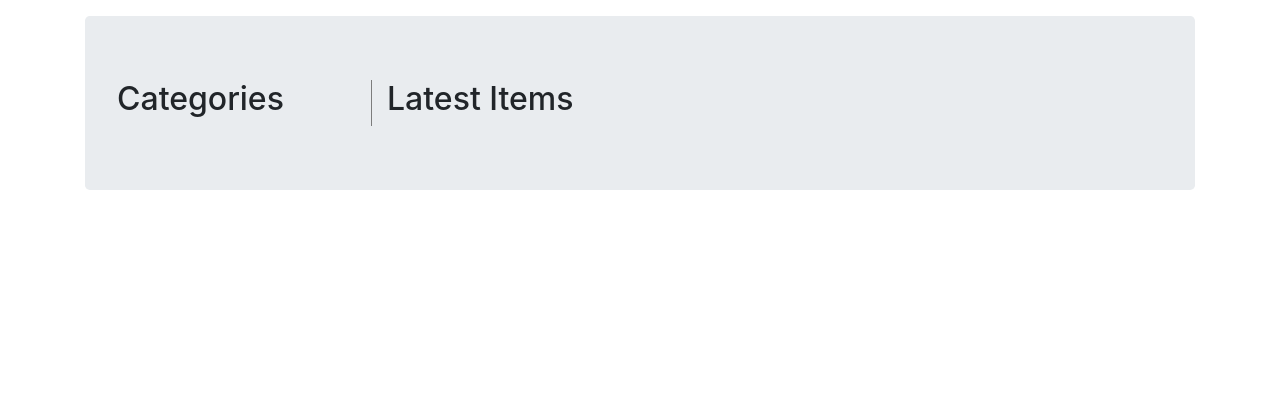
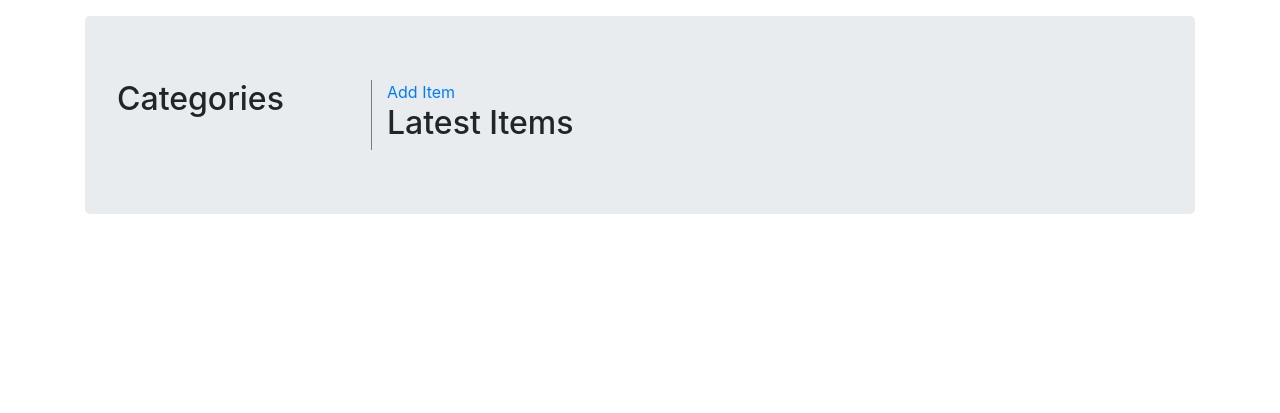
Before and after one commit to mouryou/catalog_app, a Flask app: page / in a window 1280 px wide. Shown: the part 56-469 px from the top of the page. Run offline with Flask 2, Linux system fonts and the light colour scheme; some libraries are stand-ins or nearby versions.

Commit message:
add latest items

```diff
--- a/application.py
+++ b/application.py
@@ -1,5 +1,5 @@
 from flask import Flask, render_template, request, redirect, url_for, jsonify
-from sqlalchemy import create_engine
+from sqlalchemy import create_engine, desc
 from sqlalchemy.orm import sessionmaker
 from database_setup import Base, Category, Item
 
@@ -17,7 +17,9 @@
 @app.route('/catalog/')
 def latestItems():
     categories = session.query(Category).all()
-    return render_template('catalog.html', categories=categories)
+    # Items with greater ids are the items added most lately
+    latest = session.query(Item).order_by(desc(Item.id)).limit(8).all()
+    return render_template('catalog.html', categories=categories, latest=latest)
 
 
 @app.route('/catalog/<string:category_name>/')
--- a/templates/catalog.html
+++ b/templates/catalog.html
@@ -56,7 +56,13 @@
         <div style="border-left:1px solid rgb(124, 124, 124);height:box-sizing"></div>
 
         <div class="col-8">
-            <h2>Latest Items</h2>
+          <a href="{{url_for('addItem')}}">Add Item</a>
+          <h2>Latest Items</h2>
+          {% for l in latest %}
+          <a href="{{url_for('itemInfo', category_name=category_name, item_id=l.id)}}">
+            <h4>{{l.name}}</h4>
+          </a>
+          {% endfor %}
         </div>
       </div>
     </div>
--- a/templates/categoryitem.html
+++ b/templates/categoryitem.html
@@ -56,6 +56,7 @@
                 <div style="border-left:1px solid rgb(124, 124, 124);height:box-sizing"></div>
 
                 <div class="col-8">
+                    <a href="{{url_for('addItem')}}">Add Item</a>
                     <h2>{{ category_name }}</h2>
                     {% for i in items %}
                     <a href="{{url_for('itemInfo', category_name=category_name, item_id=i.id)}}">
```
